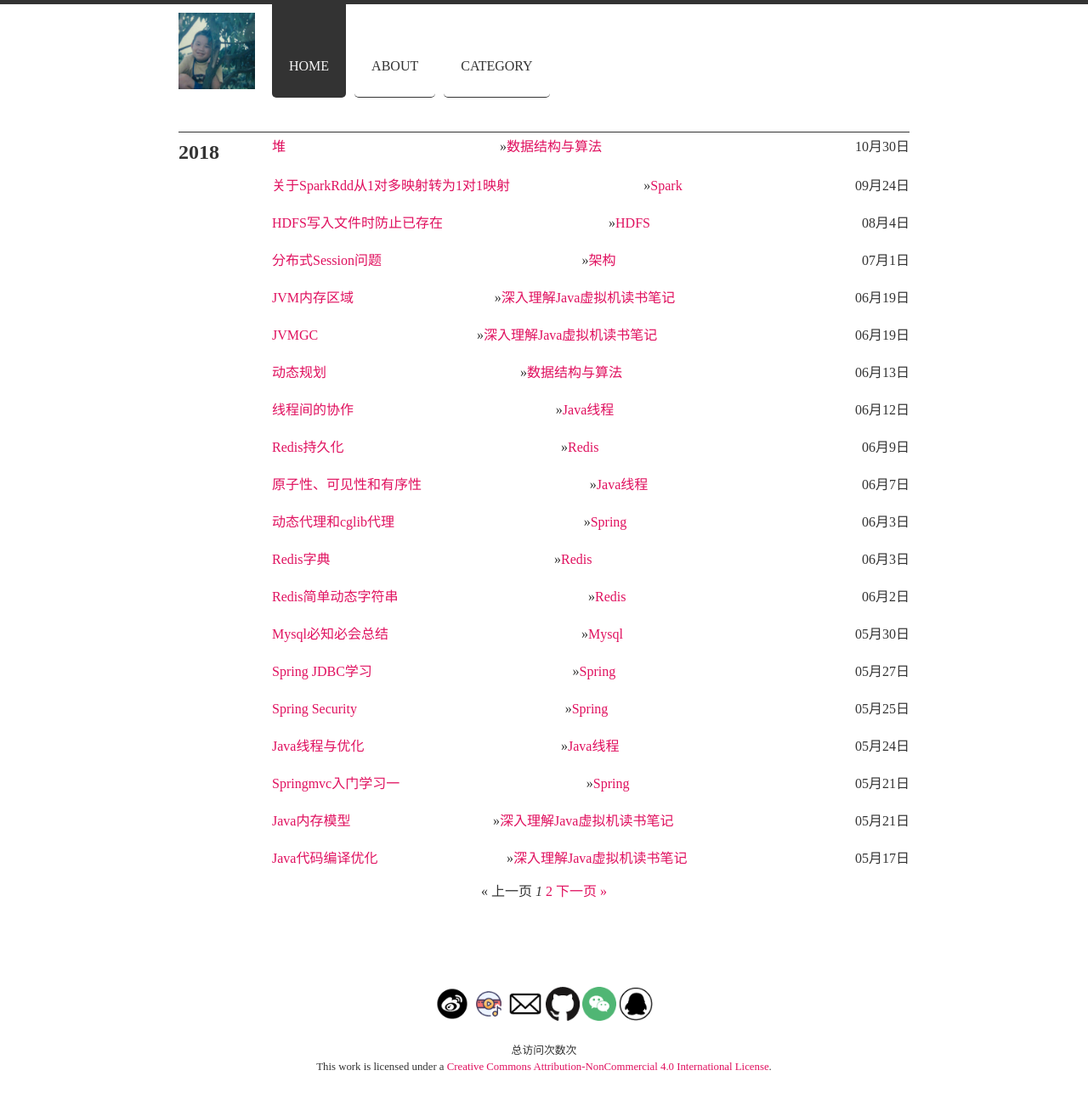
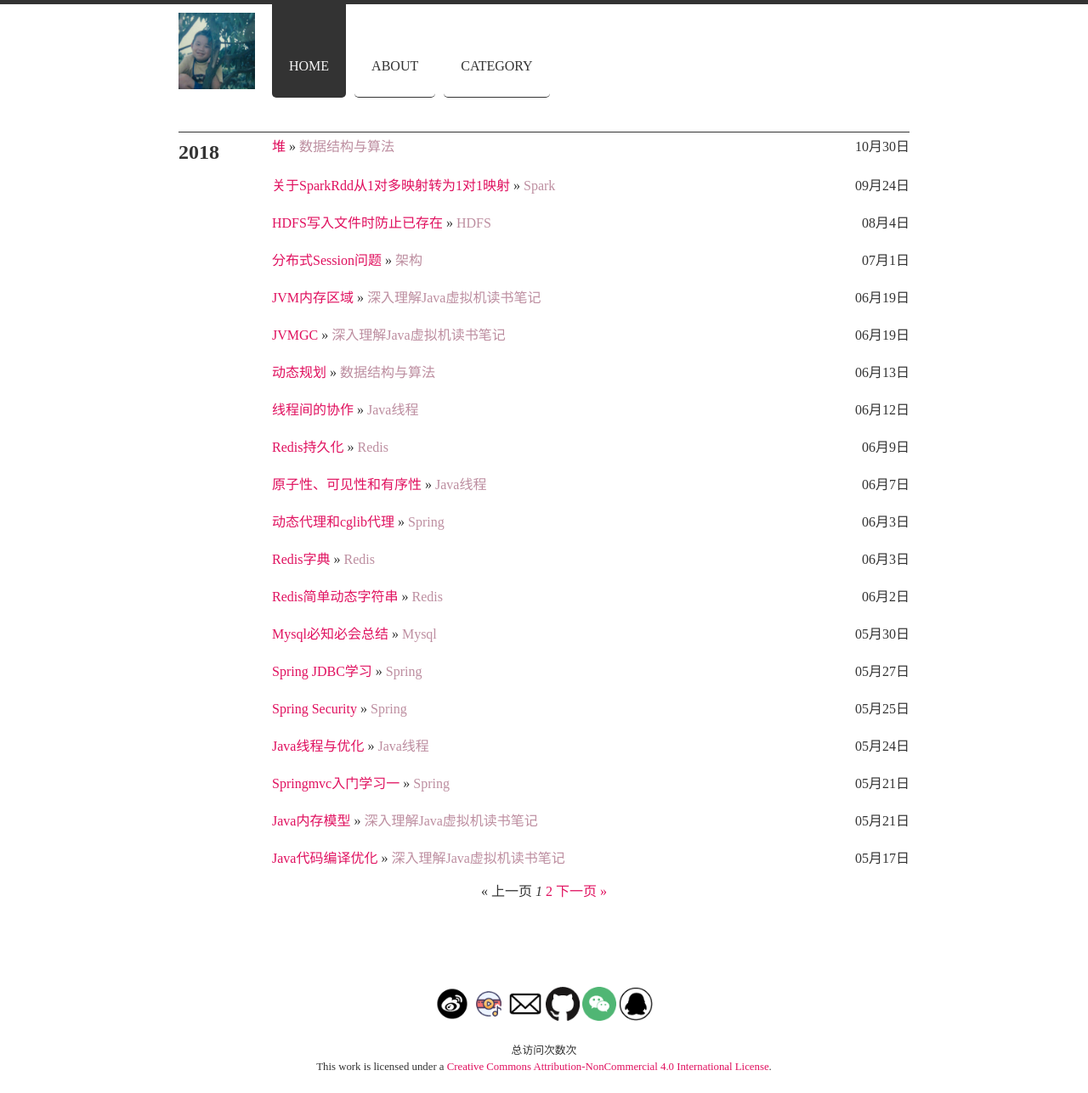
Before and after one commit to ruanwenjun/ruanwenjun.github.io, a Jekyll site: the page built from index.html, in a window 1280 px wide. Shown: the whole page at 85% size. Built offline with Jekyll 4.4.1, drawn with Linux system fonts in a browser that asks for light colours; nearby versions of some CDN libraries; the list of posts is cut into pages by our own code; comment, search, counter and statistics services are not loaded.

Commit message:
fix home

```diff
--- a/_layouts/home.html
+++ b/_layouts/home.html
@@ -44,7 +44,11 @@ title: Home
 {% endunless %}
 
  <article>
-   <a href="{{ post.url | absolute_url }}" title="{{ post.title }}">{{ post.title }}</a>&raquo;<a href="http://ruanwenjun.top/category.html#{{ post.tags }}">{{ post.tags }}</a>
+	<div style="flex-grow:1">
+		<a href="{{ post.url | absolute_url }}" title="{{ post.title }}">{{ post.title }}</a>
+		&raquo;
+		<a style="color:#bd8ea0" href="http://ruanwenjun.top/category.html#{{ post.tags }}">{{ post.tags }}</a>
+	</div>
    <div class="post-date">
      <time datetime="{{ post.date | date: '%Y-%m-%d' }}">{{ post.date | date: " %m月%-d日" }}</time>
    </div>
```
